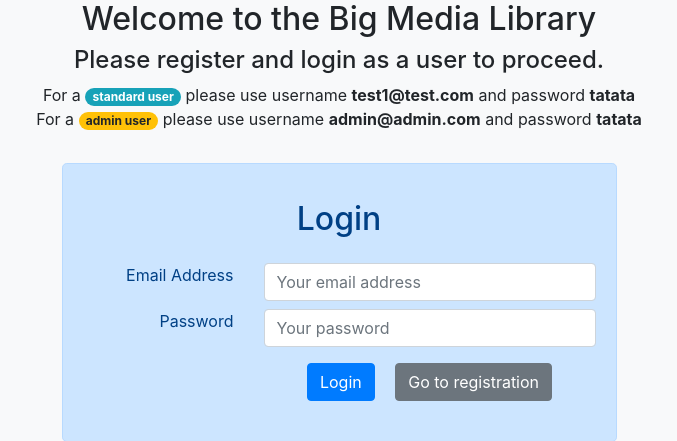
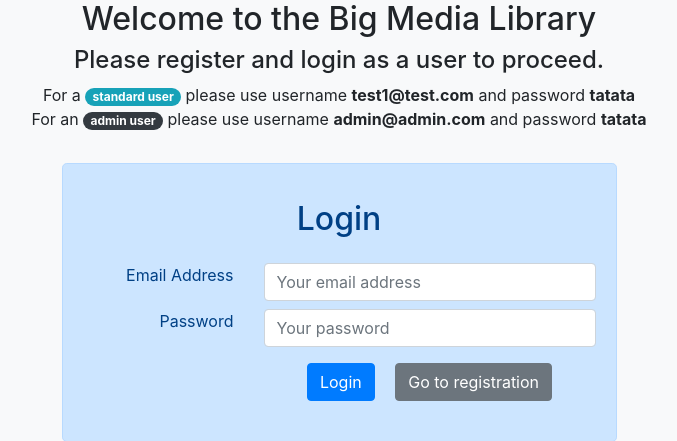
Before and after one commit to mbalabanov/CFLMS-MarinBalabanov-CodeReview-10, a PHP site: page / in a window 1280 px wide. Shown: the part 670-1111 px from the top of the page, without its empty margins (301-978 px from the left). Run offline with PHP 8.4, Linux system fonts and the light colour scheme; data that the repository does not hold is empty.

Commit message:
Minor graphical adjustments

```diff
--- a/index.php
+++ b/index.php
@@ -86,7 +86,7 @@
                 <h2>Welcome to the Big Media Library</h2>
                 <h4>Please register and login as a user to proceed.</h4>
                 <p>For a <span class="badge badge-pill badge-info">standard user</span> please use username <strong>test1@test.com</strong> and password <strong>tatata</strong><br />
-                For a <span class="badge badge-pill badge-warning">admin user</span> please use username <strong>admin@admin.com</strong> and password <strong>tatata</strong></p>
+                For an <span class="badge badge-pill badge-dark">admin user</span> please use username <strong>admin@admin.com</strong> and password <strong>tatata</strong></p>
             </div>
         </div>
             <div class="col-6 offset-3 mb-5 alert alert-primary pb-4 rounded-lg">
```
